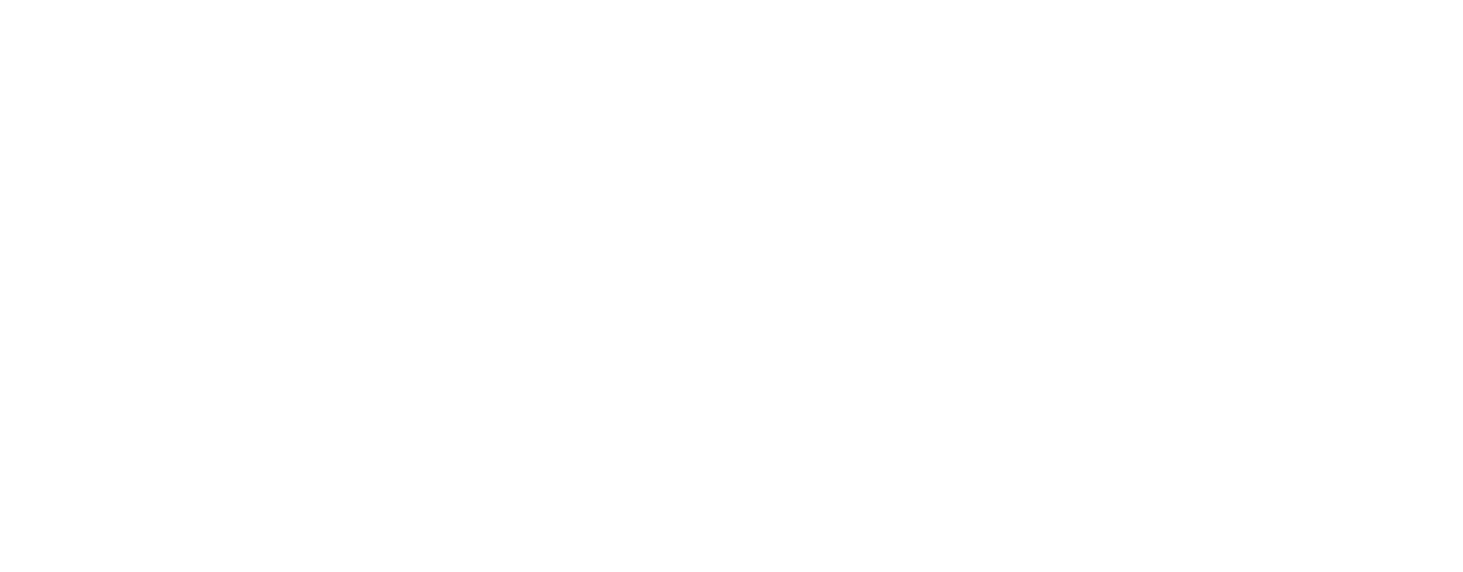
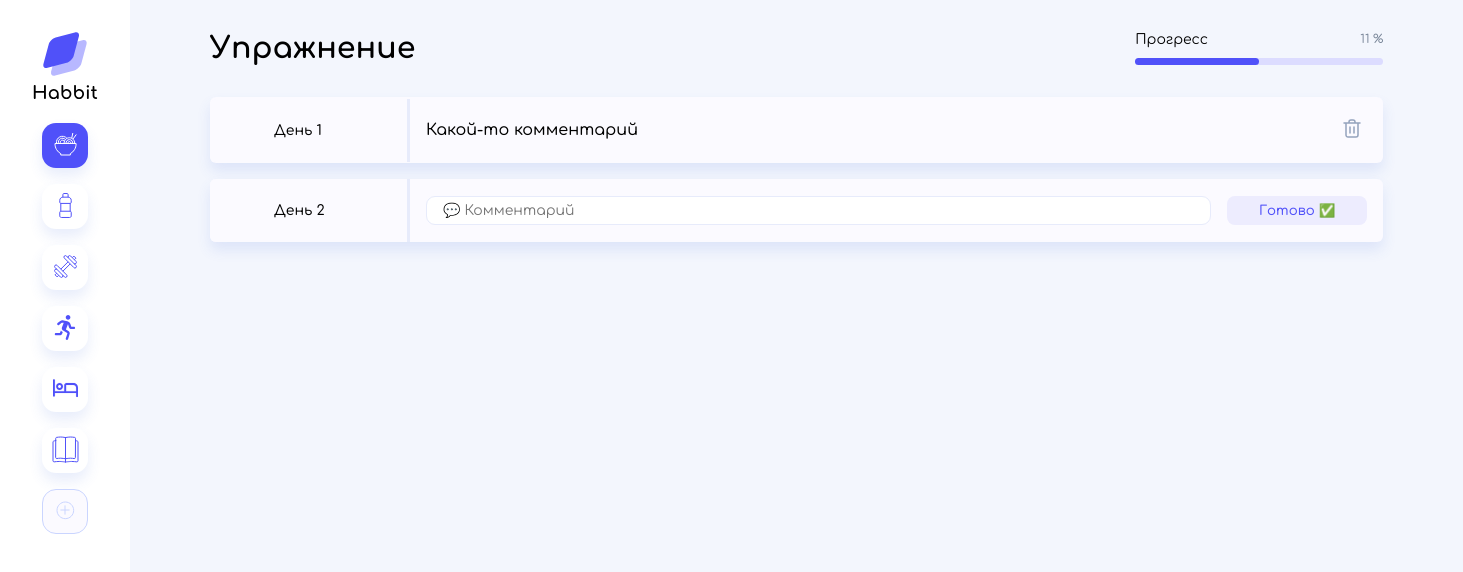
Before and after one commit to VitalyG17/habit-tracker, a plain HTML site: page index.html in a window 1280 px wide. Shown: the whole page, 1463 px wide, since content can reach past the window. Drawn offline with Linux system fonts and the light colour scheme.

Commit message:
described the HTML structure and added styles

```diff
--- a/index.html
+++ b/index.html
@@ -4,9 +4,72 @@
     <meta charset="UTF-8" />
     <meta name="viewport" content="width=device-width, initial-scale=1.0" />
     <title>Home</title>
+    <link rel="preconnect" href="https://fonts.googleapis.com" />
+    <link rel="preconnect" href="https://fonts.gstatic.com" crossorigin />
+    <link
+      href="https://fonts.googleapis.com/css2?family=Comfortaa:wght@300..700&display=swap"
+      rel="stylesheet"
+    />
     <link rel="stylesheet" href="styles/style.css" />
   </head>
   <body>
+    <div class="app">
+      <div class="panel">
+        <img class="logo" src="img/logo.svg" alt="Логотип приложения" />
+        <nav class="menu">
+          <div class="menu-list">
+            <button class="menu-item menu-item-active">
+              <img src="img/hab1.svg" alt="" />
+            </button>
+            <button class="menu-item"><img src="img/hab2.svg" alt="" /></button>
+            <button class="menu-item"><img src="img/hab3.svg" alt="" /></button>
+            <button class="menu-item"><img src="img/hab4.svg" alt="" /></button>
+            <button class="menu-item"><img src="img/hab5.svg" alt="" /></button>
+            <button class="menu-item"><img src="img/hab6.svg" alt="" /></button>
+          </div>
+          <button class="menu-add">
+            <img src="img/add.svg" alt="" />
+          </button>
+        </nav>
+      </div>
+      <div class="content">
+        <header>
+          <h1>Упражнение</h1>
+          <div class="progress">
+            <div class="progress-text">
+              <div class="progress-name">Прогресс</div>
+              <div class="progress-percent">11 %</div>
+            </div>
+            <div class="progress-bar">
+              <div class="progress-bar-cover"></div>
+            </div>
+          </div>
+        </header>
+        <main>
+          <div>
+            <div class="habbit">
+              <div class="habbit-day">День 1</div>
+              <div class="habbit-comment">Какой-то комментарий</div>
+              <button class="habbit-delete">
+                <img src="img/trash.svg" alt="Удалить день" />
+              </button>
+            </div>
+          </div>
+          <div class="habbit">
+            <div class="habbit-day">День 2</div>
+            <form class="habbit-form">
+              <input
+                class="input-icon"
+                type="text"
+                placeholder="💬 Комментарий"
+              />
+              <button class="add-comment">Готово ✅</button>
+            </form>
+          </div>
+        </main>
+      </div>
+    </div>
+
     <script src="scripts/app.js"></script>
   </body>
 </html>
--- a/styles/style.css
+++ b/styles/style.css
@@ -0,0 +1,236 @@
+* {
+  margin: 0;
+  padding: 0;
+  box-sizing: border-box;
+  font-family: "Comfortaa", sans-serif;
+}
+
+:root {
+  --bg-color: #f3f6fd;
+  --light-blue: #6a6afb;
+  --dark-blue: #5051f9;
+  --light-gray: #e7ebfb;
+
+  --transition-time: 0.8s;
+}
+
+body {
+  background-color: var(--bg-color);
+  height: 100%;
+  font-weight: 400;
+}
+
+.app {
+  display: flex;
+}
+
+.logo {
+  margin-bottom: 1rem;
+}
+
+.panel {
+  background: white;
+  min-height: 100vh;
+  padding: 2rem;
+}
+
+.menu {
+  display: flex;
+  align-items: center;
+  flex-direction: column;
+  gap: 1rem;
+}
+
+.menu-list {
+  display: flex;
+  align-items: center;
+  justify-content: center;
+  flex-direction: column;
+  gap: 1rem;
+}
+
+.menu-item {
+  border: none;
+  border-radius: 14px;
+  width: 2.875rem;
+  height: 2.813rem;
+  box-shadow: 0 8px 14px 0 rgba(62, 107, 224, 0.12);
+  background: white;
+  cursor: pointer;
+}
+
+.menu-add {
+  width: 2.875rem;
+  height: 2.813rem;
+  border: 1px solid #cad5ff;
+  border-radius: 14px;
+  background: #fbfaff;
+  cursor: pointer;
+}
+
+.menu-item:hover {
+  background: var(--light-blue);
+  transform: scale(0.95);
+  transition: var(--transition-time);
+}
+
+.menu-item:hover img {
+  filter: brightness(0) invert(1);
+}
+
+.menu-item-active {
+  background: var(--dark-blue);
+}
+
+.menu-item-active img {
+  filter: brightness(0) invert(1);
+  transition: var(--transition-time);
+}
+
+.menu-add:hover {
+  transform: scale(1.05);
+  background: #e6f0ffa5;
+  border: 1px solid var(--light-blue);
+  transition: var(--transition-time);
+}
+
+.menu-add:hover img {
+  filter: grayscale(10%) brightness(90%);
+  transition: var(--transition-time);
+}
+
+.content {
+  padding: 2rem 5rem;
+  min-height: 900px;
+}
+
+header {
+  display: flex;
+  justify-content: space-between;
+  align-items: center;
+}
+
+h1 {
+  font-family: var(--font-family);
+  font-weight: 700;
+  font-size: 30px;
+}
+
+.progress {
+  display: flex;
+  flex-direction: column;
+  gap: 0.7rem;
+  min-width: 5rem;
+  padding-left: 45rem;
+}
+
+.progress-text {
+  display: flex;
+  justify-content: space-between;
+}
+
+.progress-name {
+  font-size: 14px;
+}
+
+.progress-percent {
+  font-size: 12px;
+  color: #768396;
+}
+
+.progress-bar {
+  position: relative;
+  border-radius: 4px;
+  width: 15.5rem;
+  height: 0.4rem;
+  background-color: #dcdcff;
+}
+
+.progress-bar-cover {
+  position: absolute;
+  border-radius: 4px;
+  width: 50%;
+  height: 0.4rem;
+  background-color: var(--dark-blue);
+}
+
+main {
+  margin-top: 2rem;
+}
+
+.habbit {
+  display: flex;
+  align-items: center;
+  background: #fbfaff;
+  border-radius: 6px;
+  box-shadow: 0 8px 14px 0 rgba(62, 107, 224, 0.12);
+  margin-bottom: 1rem;
+}
+
+.habbit-day {
+  border-radius: 6px 0 0 6px;
+  background: #fbfaff;
+  border-right: 3px solid var(--light-gray);
+  font-weight: 500;
+  font-size: 14px;
+  padding: 1.5rem 4rem;
+  min-width: 12.5rem;
+}
+
+.habbit-comment {
+  font-weight: 500;
+  font-size: 16px;
+  padding: 1.5rem 1rem;
+  background: #fbfaff;
+}
+
+.habbit-delete {
+  margin-left: auto;
+  margin-right: 1rem;
+  padding: 3px;
+  background: none;
+  border: none;
+  cursor: pointer;
+}
+
+.habbit-delete:hover {
+  border-radius: 45%;
+  transform: scale(1.03);
+  background: var(--bg-color);
+  transition: var(--transition-time);
+}
+
+input {
+  border: 1px solid #e7ebfb;
+  border-radius: 9px;
+  padding: 0.4rem 1rem;
+  font-size: 14px;
+  flex: 1;
+}
+
+.add-comment {
+  padding: 0.4rem 2rem;
+  border-radius: 8px;
+  font-weight: 500;
+  text-align: center;
+  border: none;
+  cursor: pointer;
+  background: #edecfe;
+  color: var(--dark-blue);
+}
+
+.add-comment:hover {
+  color: white;
+  background: var(--light-blue);
+  transition: calc(var(--transition-time) - 0.3s);
+}
+
+.habbit-form {
+  display: flex;
+  gap: 1rem;
+  width: 100%;
+  padding: 0rem 1rem;
+  font-weight: 500;
+  font-size: 16px;
+  background: #fbfaff;
+}
```
Also changed, not shown: img/add.svg (added), img/hab1.svg (added), img/hab2.svg (added), img/hab3.svg (added), img/hab4.svg (added), img/hab5.svg (added), img/hab6.svg (added), img/logo.svg (added), img/trash.svg (added).
